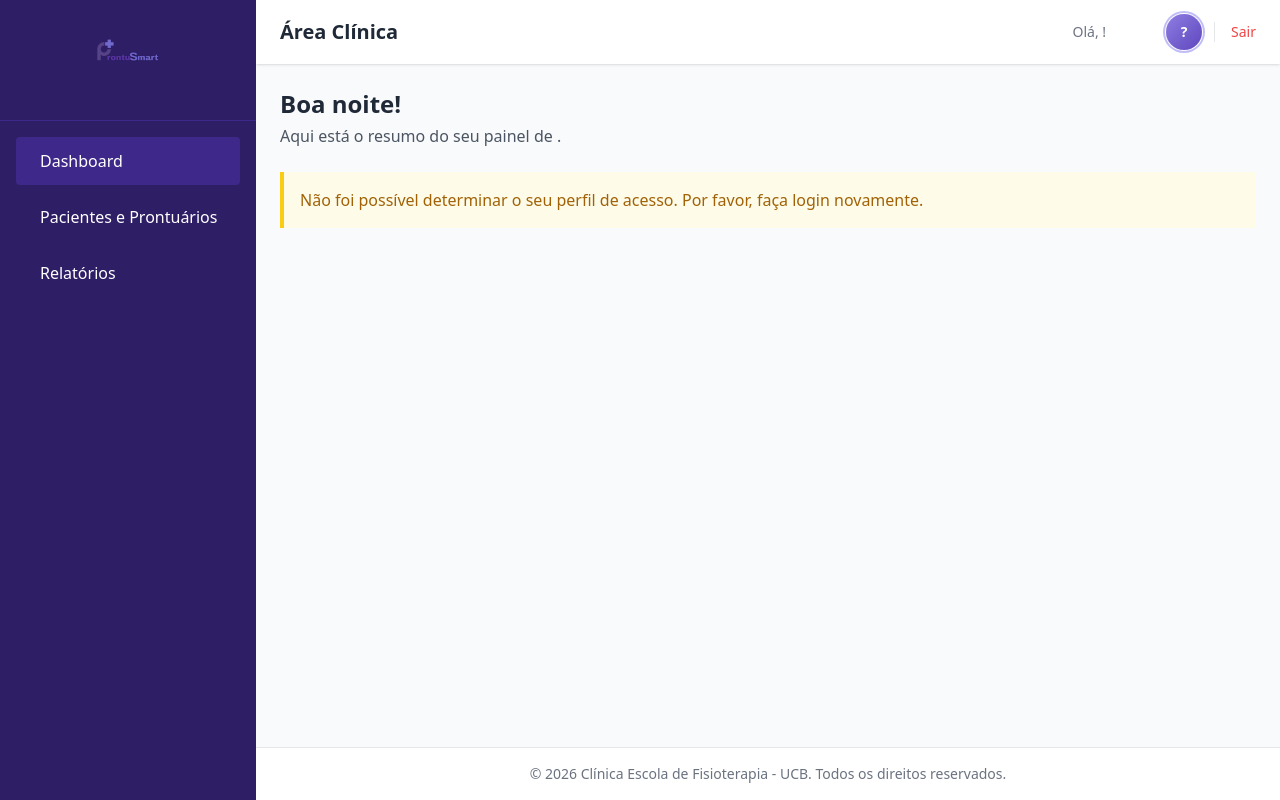
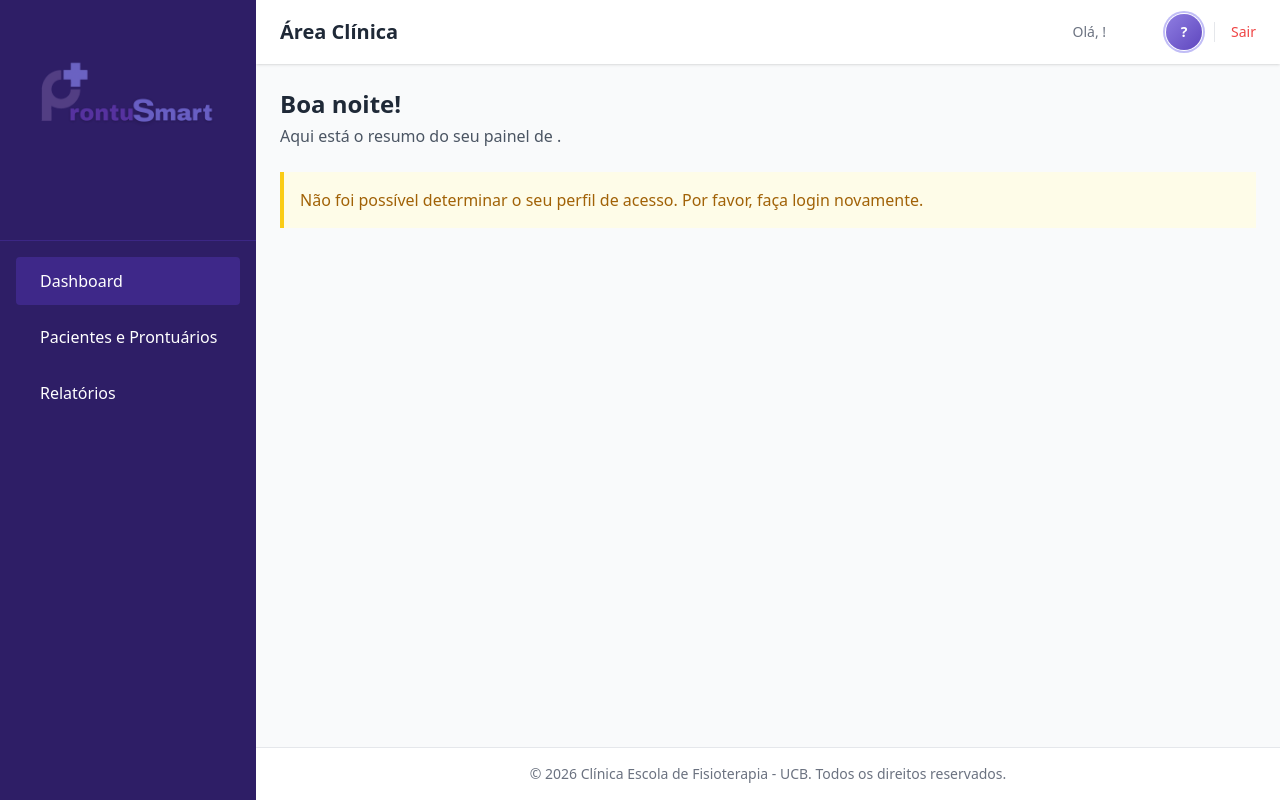
Before and after one commit to G2Martins/ProntuSmart, an Angular app in the folder FrontEnd/: page /dashboard in a window 1280 px wide. Built offline with nearby package versions, Linux system fonts and the light colour scheme; sample sign-in values are in the browser's storage.

Commit message:
fix(layout): update dashboard link structure and improve logo accessibility

```diff
--- a/FrontEnd/src/app/shared/layout/layout.html
+++ b/FrontEnd/src/app/shared/layout/layout.html
@@ -1,11 +1,13 @@
 <div class="flex h-screen bg-gray-100 dark:bg-slate-950 font-sans transition-colors">
 
   <aside class="w-64 bg-brand-900 dark:bg-slate-900 text-white flex flex-col shadow-lg">
-    <div class="px-4 py-5 flex items-center justify-center border-b border-brand-800 dark:border-slate-800">
+    <a routerLink="/dashboard"
+       title="Ir para o Painel Inicial"
+       class="flex items-center justify-center px-4 py-2 border-b border-brand-800 dark:border-slate-800 hover:opacity-90 transition-opacity cursor-pointer">
       <img [src]="sidebarLogoSrc"
-           alt="ProntuSMART"
-           class="h-20 w-auto max-w-full object-contain" />
-    </div>
+           alt="ProntuSMART - Ir para o Painel Inicial"
+           class="w-full max-w-full object-contain" />
+    </a>
 
     <nav class="flex-1 p-4 space-y-2 overflow-y-auto">
 
```
